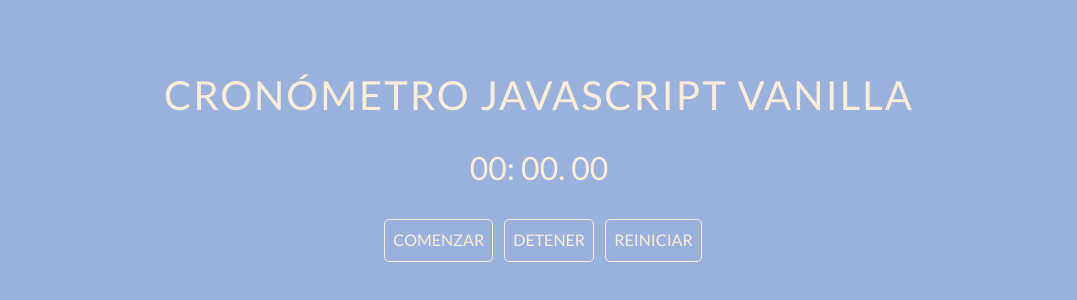
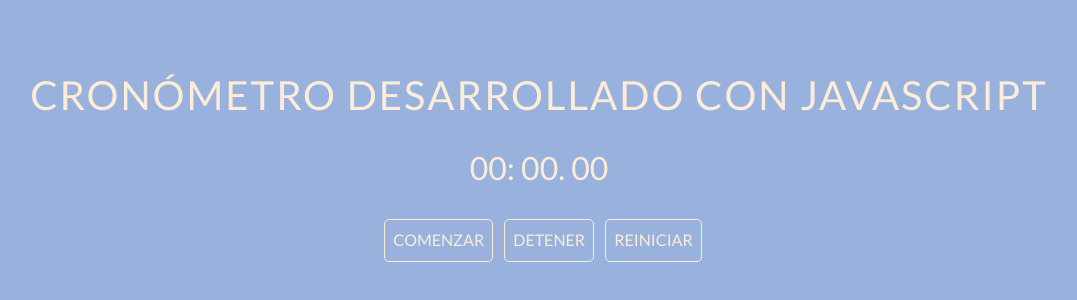
Before and after one commit to guzmanpdro/cronometro, a plain HTML site: page index.html in a window 1280 px wide. Shown: the part 228-528 px from the top of the page, without its empty margins (101-1178 px from the left). Drawn offline with Linux system fonts and the light colour scheme.

Commit message:
Update index.html

```diff
--- a/index.html
+++ b/index.html
@@ -11,7 +11,7 @@
 <body>
 
   <div class="stopwatch-container">
-    <h1 class="title">Cronómetro JavaScript Vanilla</h1>
+    <h1 class="title">Cronómetro desarrollado con JavaScript</h1>
     <p class="stopwatch">
       <span id="minutes">00</span>:
       <span id="seconds">00</span>.
```
